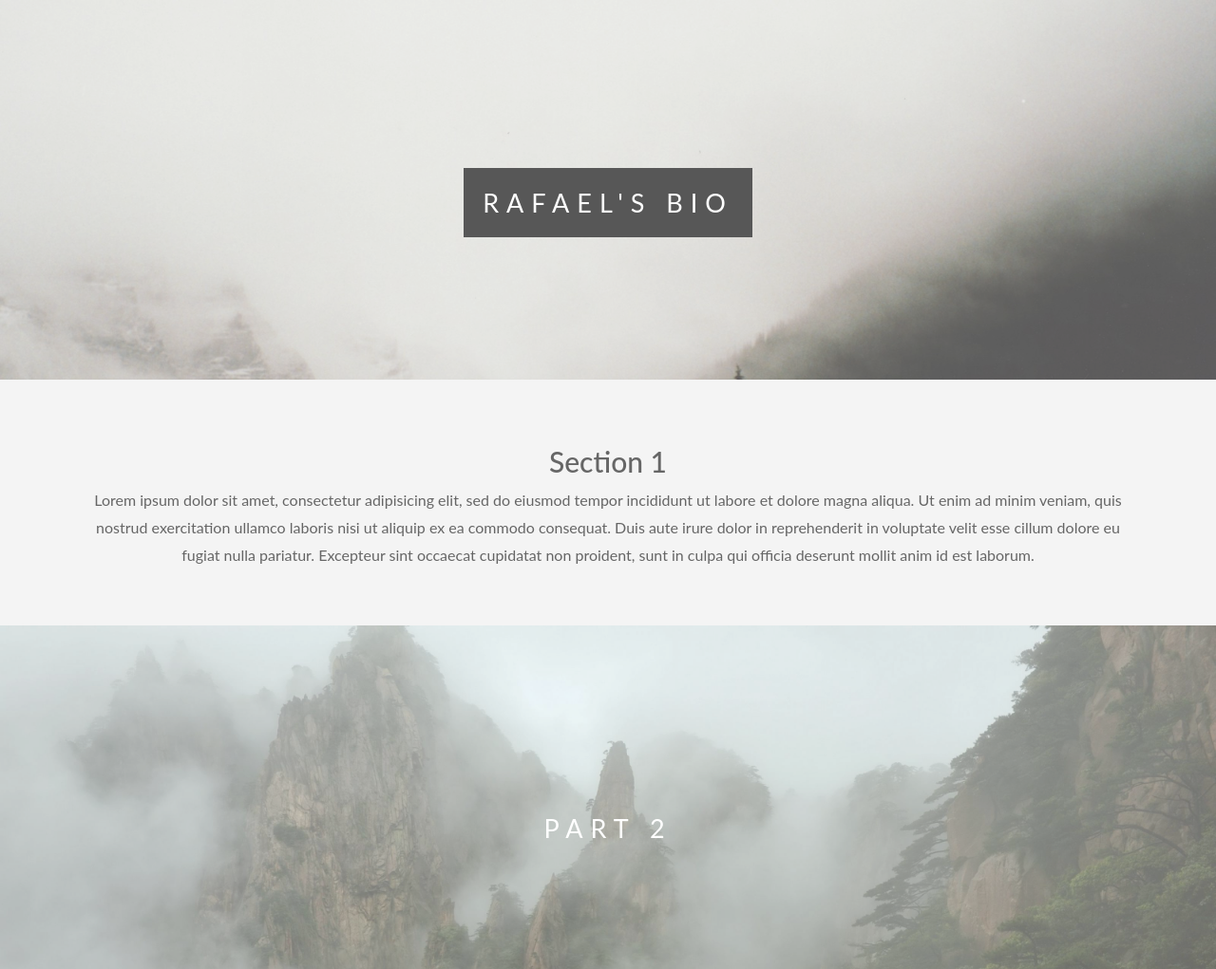
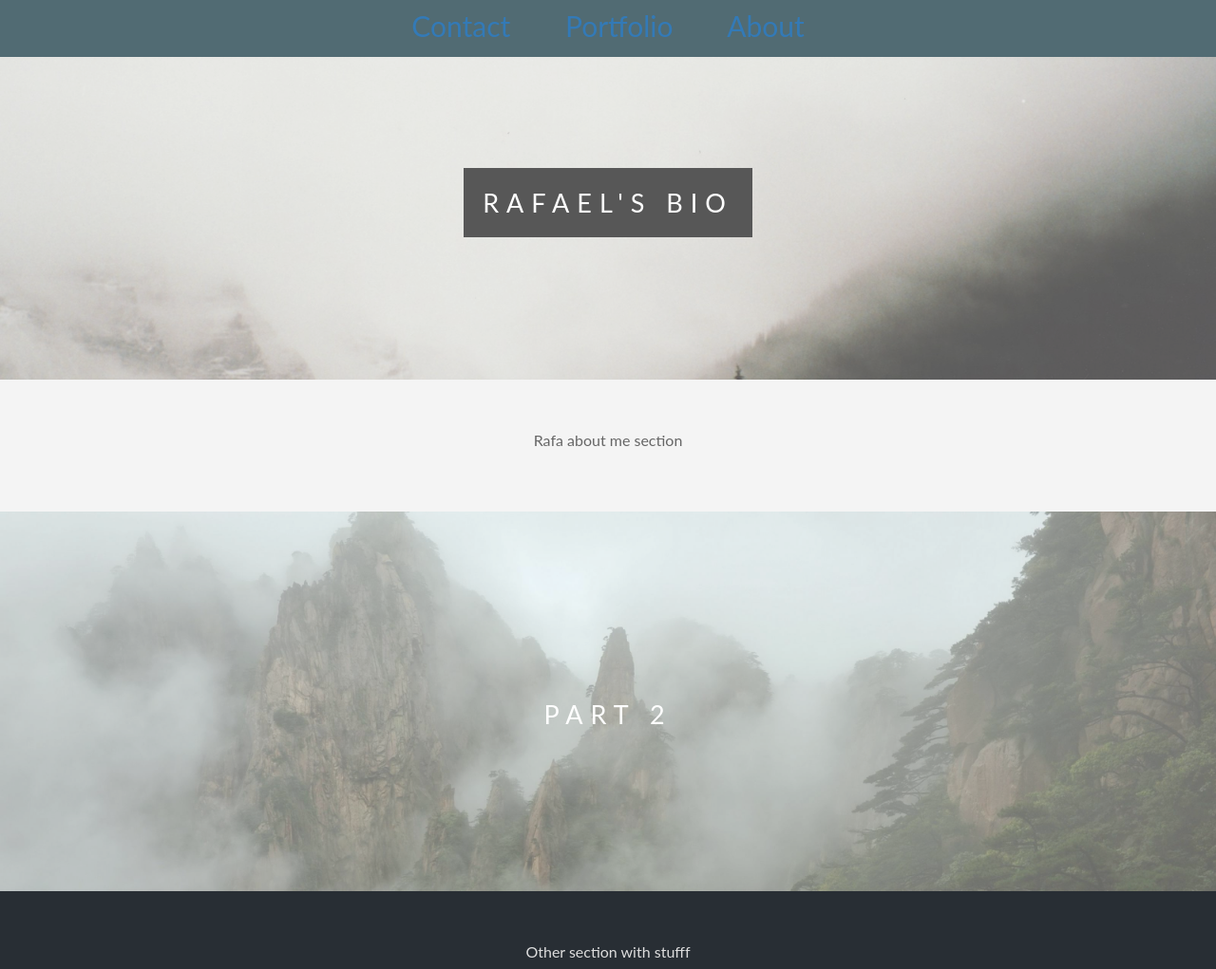
Before and after one commit to BullThistle/portfolio, a plain HTML site: page index.html in a window 1280 px wide. Shown: the top 1021 px of the page at 95% size. Drawn offline with Linux system fonts and the light colour scheme.

Commit message:
Added nav bar

```diff
--- a/css/styles.css
+++ b/css/styles.css
@@ -1,5 +1,14 @@
 body {
         margin: 0px;
+}
+
+.about {
+        background-color: grey;
+}
+
+.bar {
+        background-color: grey;
+        opacity: 100%;
 }
 
 body, html {
@@ -89,3 +98,22 @@ body, html {
                 background-attachment: scroll;
         }
 }
+
+.status-bar{
+  position: fixed;
+  width: 100%;
+  height: 60px;
+  background-color: #516B73;
+  z-index: 500;
+  text-align: center;
+  word-spacing: 50px;
+  font-size: 30px;
+
+  padding-left:  1%;
+  padding-right: 1%;
+  padding-top: 1%;
+}
+
+.status-bar a {
+        font-family:"Lato", sans-serif !important;
+}
--- a/index.html
+++ b/index.html
@@ -7,7 +7,21 @@
                 <title>Portfolio</title>
         </head>
         <body>
+
+
+
+
+
+                <div id="about"><a href="top"></a></div>
+        <div class="status-bar">
+          <span class="push-right"><a href="#contact"  style="text-decoration:none;">Contact</a></span>
+          <span class="push-right"><a href="#portfolio" style="text-decoration:none;">Portfolio</a></span>
+          <span class="push-right"><a href="#about" style="text-decoration:none;">About</a></span>
+        </div>
+
+
                 <div class="pimg1">
+
                         <div class="ptext">
                                 <span class="border">
                                         Rafael's Bio
@@ -15,9 +29,10 @@
                         </div>
                 </div>
 
+<div id="contact"><a href="top"></a></div>
+
                 <section class="section section-light">
-                        <h2>Section 1</h2>
-                        <p>Lorem ipsum dolor sit amet, consectetur adipisicing elit, sed do eiusmod tempor incididunt ut labore et dolore magna aliqua. Ut enim ad minim veniam, quis nostrud exercitation ullamco laboris nisi ut aliquip ex ea commodo consequat. Duis aute irure dolor in reprehenderit in voluptate velit esse cillum dolore eu fugiat nulla pariatur. Excepteur sint occaecat cupidatat non proident, sunt in culpa qui officia deserunt mollit anim id est laborum.</p>
+                        <p>Rafa about me section</p>
                 </section>
 
                 <div class="pimg2">
@@ -28,28 +43,30 @@
                         </div>
                 </div>
 
+<div id="portfolio"><a href="top"></a></div>
+
                 <section class="section section-dark">
-                        <h2>Section 2</h2>
-                        <p>Lorem ipsum dolor sit amet, consectetur adipisicing elit, sed do eiusmod tempor incididunt ut labore et dolore magna aliqua. Ut enim ad minim veniam, quis nostrud exercitation ullamco laboris nisi ut aliquip ex ea commodo consequat. Duis aute irure dolor in reprehenderit in voluptate velit esse cillum dolore eu fugiat nulla pariatur. Excepteur sint occaecat cupidatat non proident, sunt in culpa qui officia deserunt mollit anim id est laborum.</p>
+                        <p>Other section with stufff</p>
                 </section>
 
                 <div class="pimg3">
                         <div class="ptext">
                                 <span class="border trans">
-                                        Part 2
+                                        Part 3
                                 </span>
                         </div>
                 </div>
 
+<div id="about"><a href="top"></a></div>
+
                 <section class="section section-dark">
-                        <h2>Section 3</h2>
-                        <p>Lorem ipsum dolor sit amet, consectetur adipisicing elit, sed do eiusmod tempor incididunt ut labore et dolore magna aliqua. Ut enim ad minim veniam, quis nostrud exercitation ullamco laboris nisi ut aliquip ex ea commodo consequat. Duis aute irure dolor in reprehenderit in voluptate velit esse cillum dolore eu fugiat nulla pariatur. Excepteur sint occaecat cupidatat non proident, sunt in culpa qui officia deserunt mollit anim id est laborum.</p>
+                        <p>last and final section</p>
                 </section>
 
                 <div class="pimg1">
                         <div class="ptext">
                                 <span class="border">
-                                        Rafael's Bio
+                                        The end
                                 </span>
                         </div>
                 </div>
```
Also changed, not shown: 1 other file.
